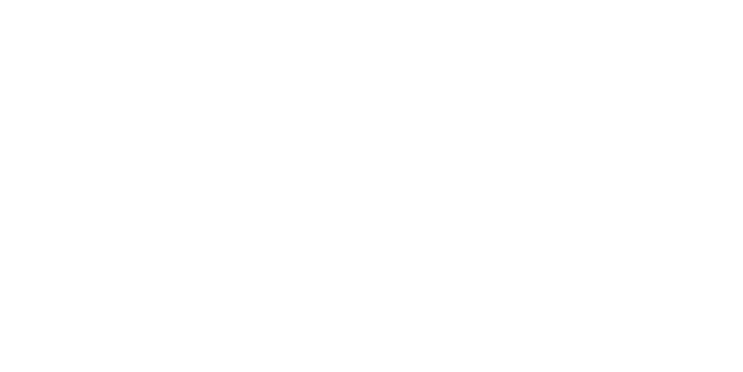
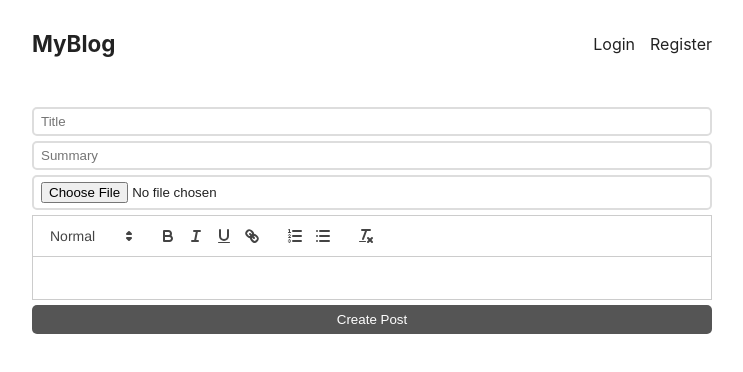
Before and after one commit to adilshaikh19/mern-blog-new, a React (Create React App) app in the folder client/: page /create in a window 1280 px wide. Before the commit this address had no page. Shown: the top 372 px of the page, without its empty margins (268-1011 px from the left). Built offline with nearby package versions, Linux system fonts and the light colour scheme; no server answers.

Commit message:
feat: create post page added

```diff
--- a/client/package.json
+++ b/client/package.json
@@ -8,6 +8,7 @@
     "@testing-library/user-event": "^13.5.0",
     "react": "^18.2.0",
     "react-dom": "^18.2.0",
+    "react-quill": "^2.0.0",
     "react-router-dom": "^6.19.0",
     "react-scripts": "5.0.1",
     "web-vitals": "^2.1.4"
--- a/client/src/App.jsx
+++ b/client/src/App.jsx
@@ -5,6 +5,7 @@
 import IndexPage from "./pages/IndexPage";
 import LoginPage from "./pages/LoginPage";
 import RegisterPage from "./pages/RegisterPage";
+import CreatePost from "./pages/CreatePost";
 
 function App() {
   return (
@@ -13,6 +14,7 @@
         <Route index element={<IndexPage />} />
         <Route path="/login" element={<LoginPage />} />
         <Route path="/register" element={<RegisterPage />} />
+        <Route path="/create" element={<CreatePost />} />
       </Route>
     </Routes>
   );
--- /dev/null
+++ b/client/src/pages/CreatePost.jsx
@@ -0,0 +1,31 @@
+import { useState } from "react";
+import ReactQuill from "react-quill";
+import "react-quill/dist/quill.snow.css";
+
+const CreatePost = () => {
+  const [title, setTitle] = useState("");
+  const [summary, setSummary] = useState("");
+  const [content, setContent] = useState("");
+
+  return (
+    <form>
+      <input
+        type="text"
+        placeholder="Title"
+        value={title}
+        onChange={(e) => setTitle(e.target.value)}
+      />
+      <input
+        type="summary"
+        placeholder="Summary"
+        value={summary}
+        onChange={(e) => setSummary(e.target.value)}
+      />
+      <input type="file" />
+      <ReactQuill value={content} onChange={setContent} />
+      <button style={{ marginTop: "5px" }}>Create Post</button>
+    </form>
+  );
+};
+
+export default CreatePost;
```
Also changed, not shown: 1 other file (tests, documents, lock files or other folders).
